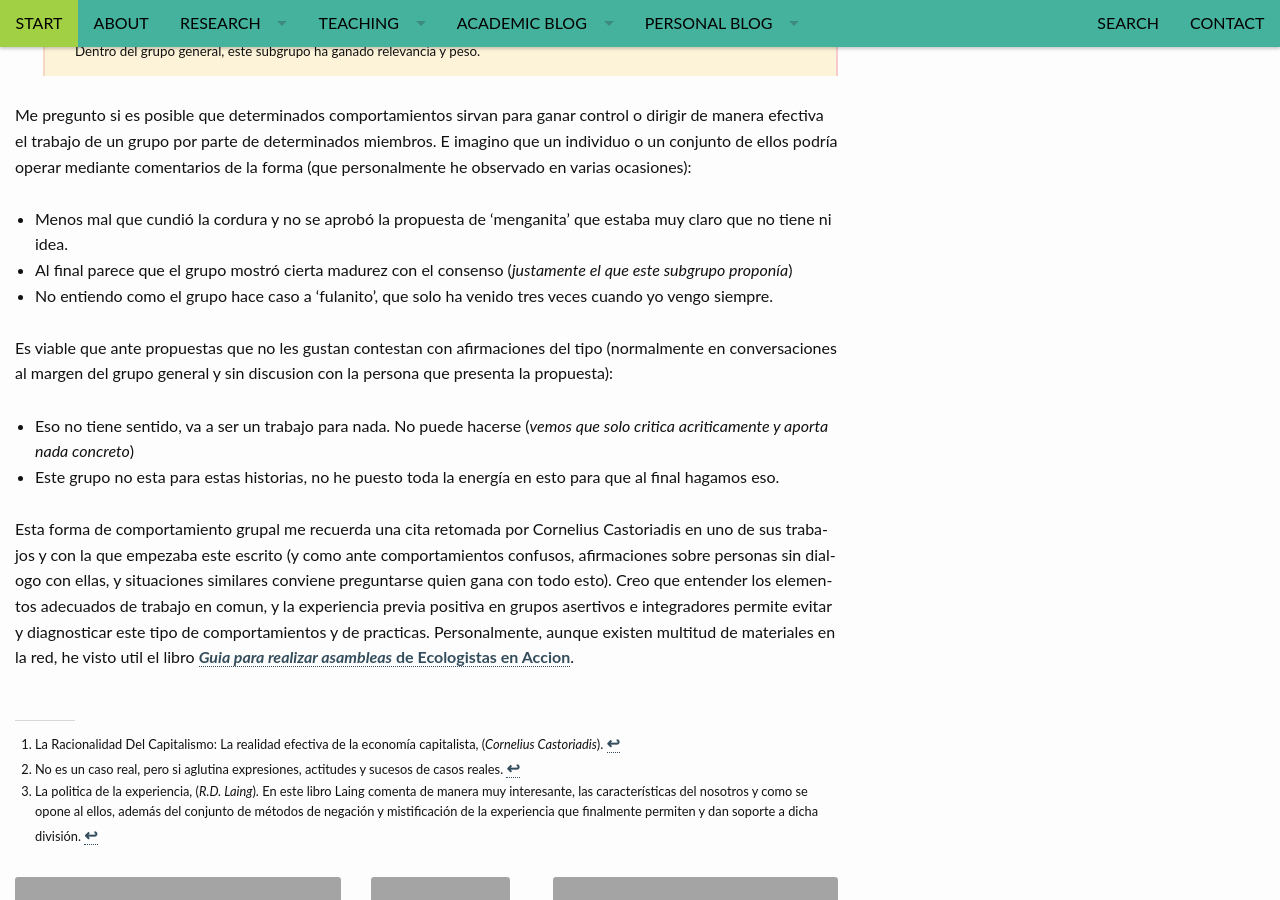
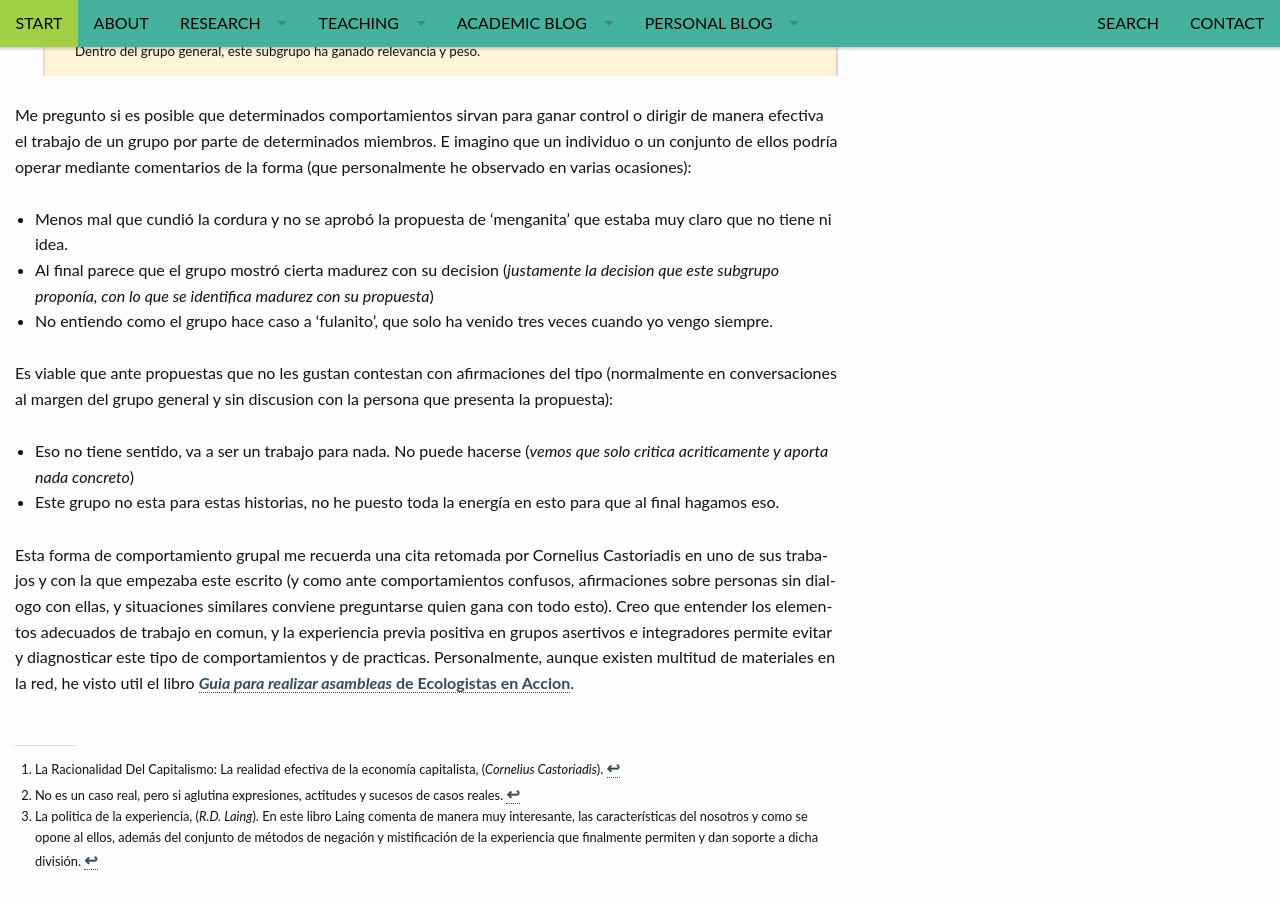
Before and after one commit to RCHG/rchg.github.io, a Jekyll site: the page built from _posts/2016-03-06-Humpty-Ditmpty.md, in a window 1280 px wide and 900 px high, scrolled down 1482 px. Built offline with Jekyll 4.4.1, drawn with Linux system fonts in a browser that asks for light colours; nearby versions of some CDN libraries; comment, search, counter and statistics services are not loaded.

Commit message:
Update 2016-03-06-Humpty-Ditmpty.md

```diff
--- a/_posts/2016-03-06-Humpty-Ditmpty.md
+++ b/_posts/2016-03-06-Humpty-Ditmpty.md
@@ -59,7 +59,7 @@ una ayuda'. Dentro del grupo general, este subgrupo ha ganado relevancia y peso.
 Me pregunto si es posible que determinados comportamientos sirvan para ganar control o dirigir de manera efectiva el trabajo de un grupo por parte de determinados miembros. E imagino que un individuo o un conjunto de ellos podría operar mediante comentarios de la forma (que personalmente he observado en varias ocasiones):
 
 - Menos mal que cundió la cordura y no se aprobó la propuesta de 'menganita' que estaba muy claro que no tiene ni idea.
-- Al final parece que el grupo mostró cierta madurez con el consenso (*justamente el que este subgrupo proponía*)
+- Al final parece que el grupo mostró cierta madurez con su decision (*justamente la decision que este subgrupo proponía, con lo que se identifica madurez con su propuesta*)
 - No entiendo como el grupo hace caso a 'fulanito', que solo ha venido tres veces cuando yo vengo siempre.
 
 Es viable que ante propuestas que no les gustan contestan con afirmaciones del tipo (normalmente en conversaciones al margen del grupo general y sin discusion con la persona que presenta la propuesta):
```
